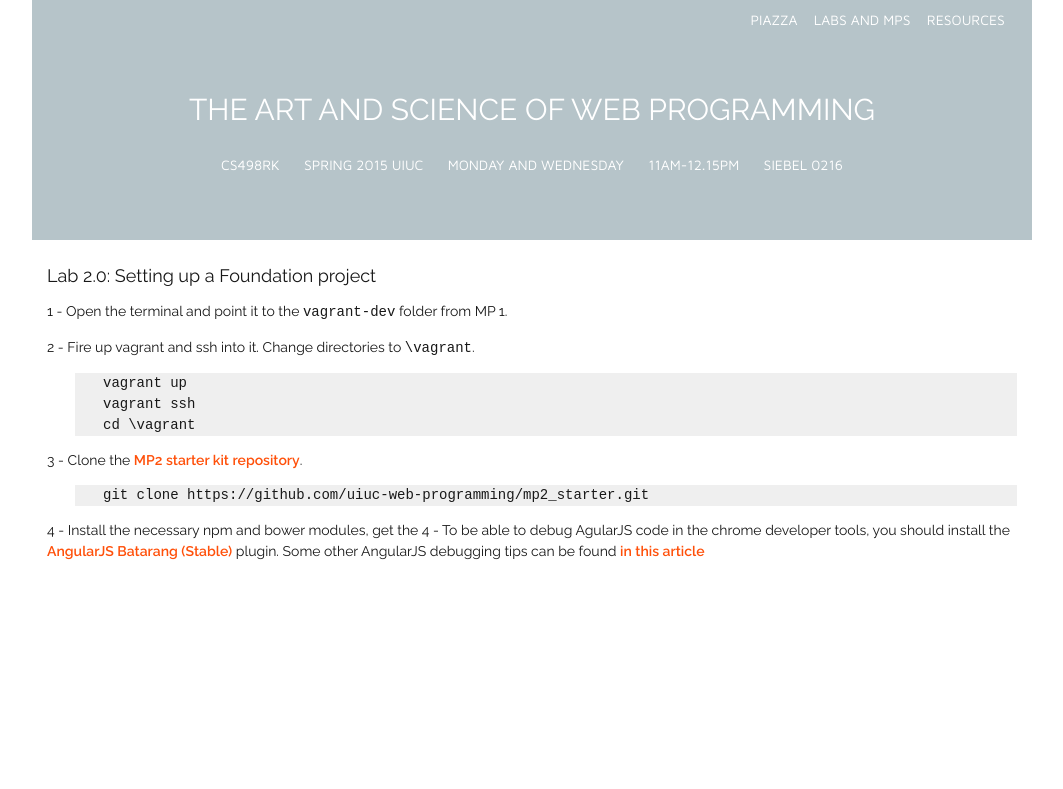
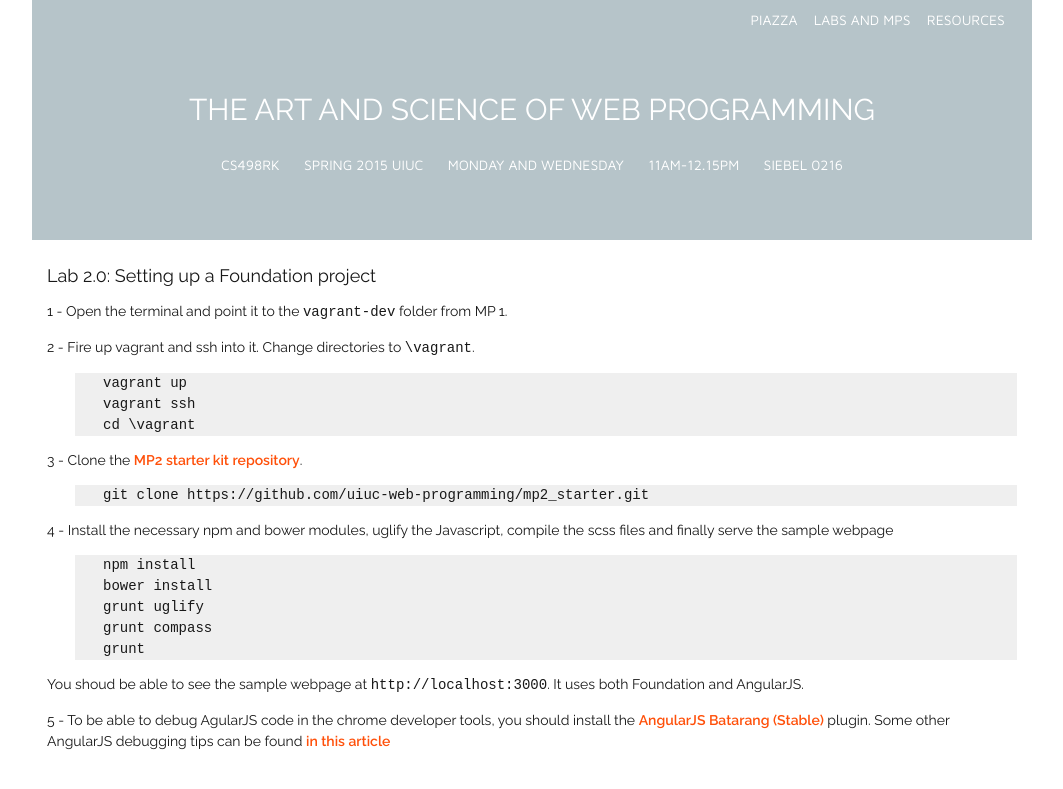
Before and after one commit to biplabdeka/fa2016, a Jekyll site: the page built from _posts/2015-2-23-Lab-2.md, in a window 1280 px wide. Shown: the top 789 px of the page, without its empty margins (108-1171 px from the left). Built offline with Jekyll 4.4.1, drawn with Linux system fonts in a browser that asks for light colours; nearby versions of some CDN libraries; Markdown is read by kramdown in place of the engine named in the settings.

````diff
--- a/_posts/2015-2-23-Lab-2.md
+++ b/_posts/2015-2-23-Lab-2.md
@@ -19,5 +19,15 @@
 git clone https://github.com/uiuc-web-programming/mp2_starter.git
 ```
 
-4 - Install the necessary npm and bower modules, get the
-4 - To be able to debug AgularJS code in the chrome developer tools, you should install the [AngularJS Batarang (Stable)](https://chrome.google.com/webstore/detail/angularjs-batarang-stable/niopocochgahfkiccpjmmpchncjoapek) plugin. Some other AngularJS debugging tips can be found [in this article](http://ionicframework.com/blog/angularjs-console/)
+4 - Install the necessary npm and bower modules, uglify the Javascript, compile the scss files and finally serve the sample webpage
+```bash
+npm install
+bower install
+grunt uglify
+grunt compass
+grunt
+```
+
+You shoud be able to see the sample webpage at `http://localhost:3000`. It uses both Foundation and AngularJS.
+
+5 - To be able to debug AgularJS code in the chrome developer tools, you should install the [AngularJS Batarang (Stable)](https://chrome.google.com/webstore/detail/angularjs-batarang-stable/niopocochgahfkiccpjmmpchncjoapek) plugin. Some other AngularJS debugging tips can be found [in this article](http://ionicframework.com/blog/angularjs-console/)
````
Also changed, not shown: _posts/2015-2-23-MP-2.md (+1 -1 lines).
